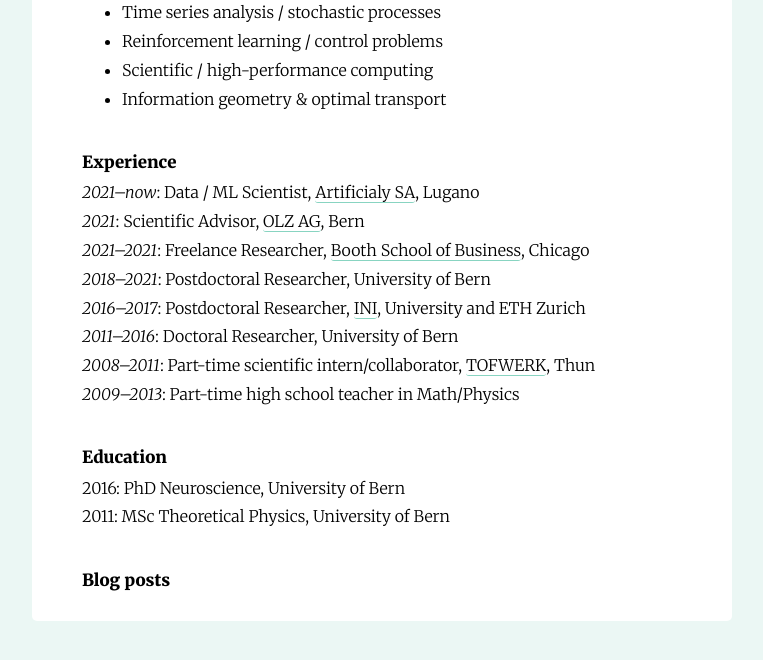
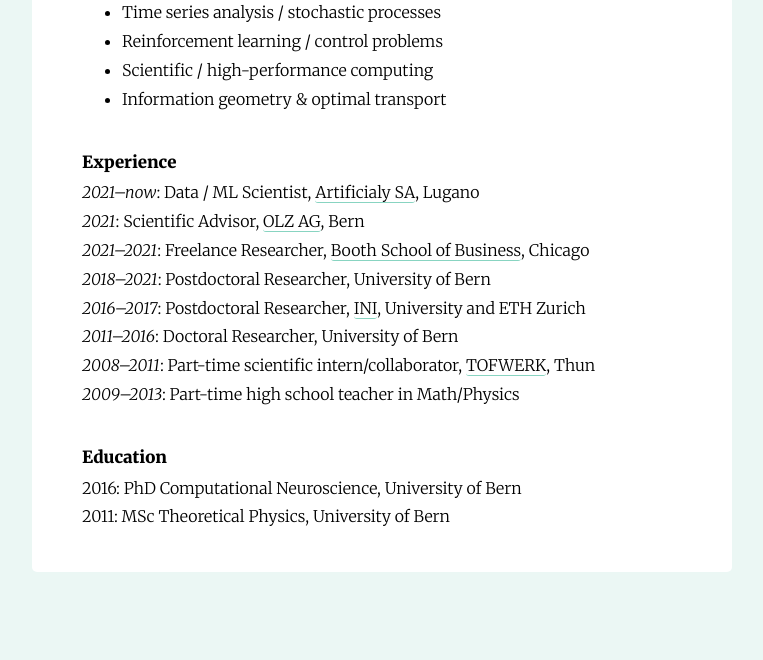
Before and after one commit to simsurace/simsurace.github.io, a Jekyll site: the page built from index.md, in a window 1280 px wide, cut to the strip 250-1545 px from the top of the page. Shown: the top 660 px of the strip, without its empty margins (258-1021 px from the left). Built offline with Jekyll 4.4.1, drawn with Linux system fonts in a browser that asks for light colours.

Commit message:
Improve wording, remove header

```diff
--- a/index.md
+++ b/index.md
@@ -27,10 +27,10 @@ title: home
 *2009--2013*: Part-time high school teacher in Math/Physics
 
 ## Education
-2016: PhD Neuroscience, University of Bern
+2016: PhD Computational Neuroscience, University of Bern
 2011: MSc Theoretical Physics, University of Bern
 
-## Blog posts
+<!-- ## Blog posts -->
 
 <ul>
 {% for post in site.posts %}
```
